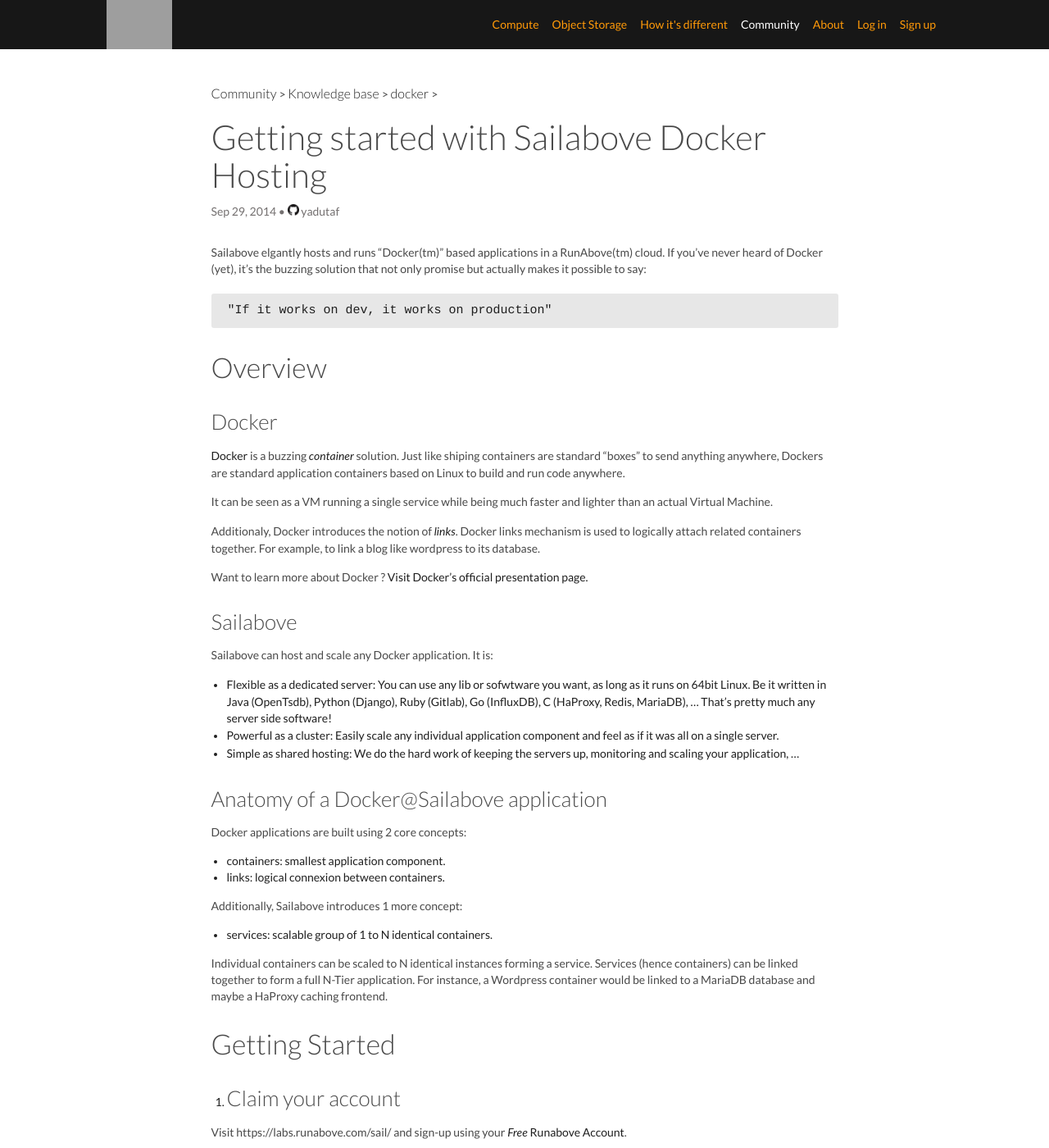
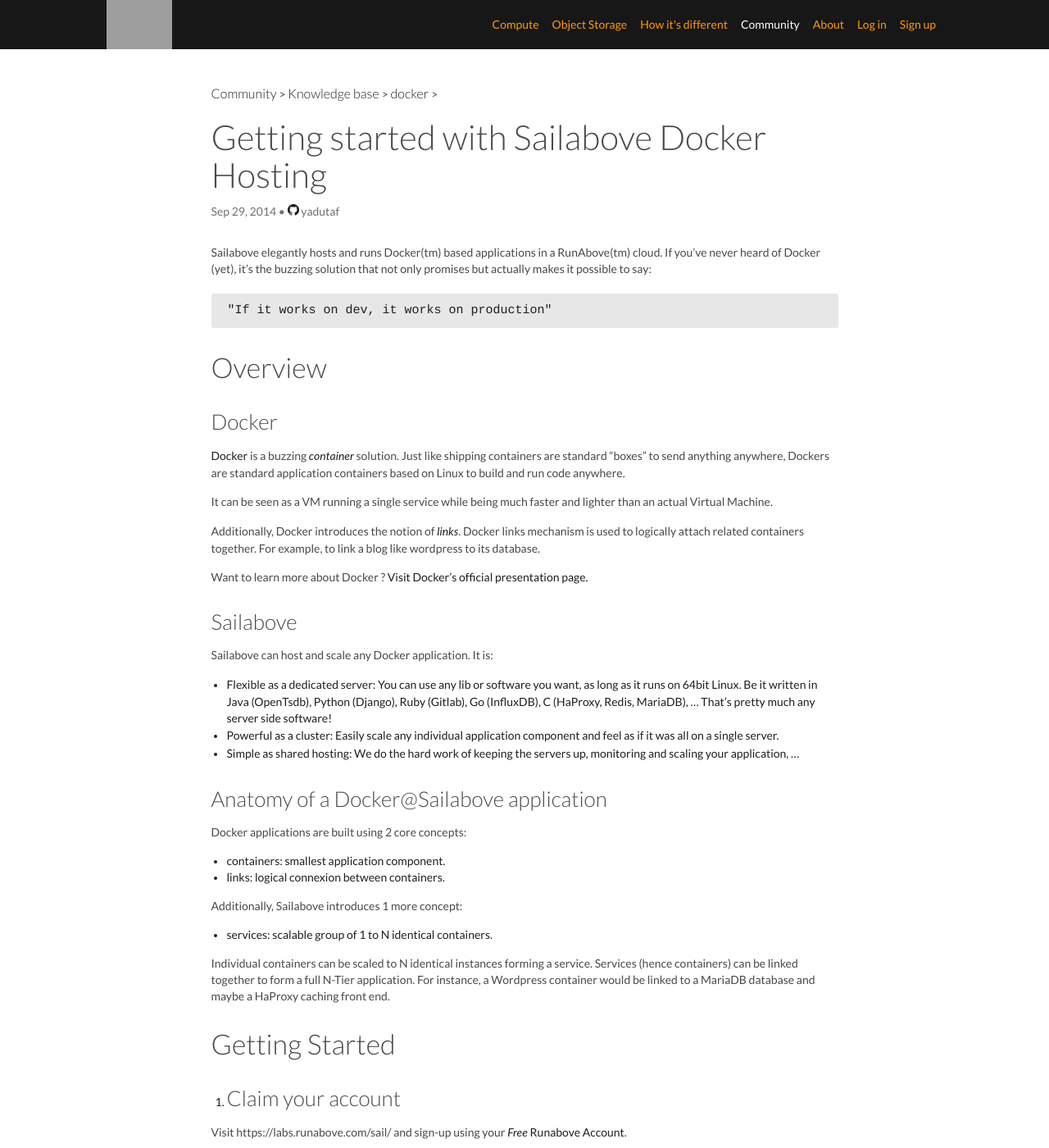
Before and after one commit to ovhlabs/knowledge-base, a Jekyll site: the page built from en/_posts/2014-09-29-getting-started-with-sailabove-docker.markdown, in a window 1280 px wide and 1400 px high. Shown: the whole window at 82% size. Built offline with Jekyll 4.4.1, drawn with Linux system fonts in a browser that asks for light colours; some web fonts are replaced; Markdown is read by kramdown in place of the engine named in the settings; comment, search, counter and statistics services are not loaded; some of the changed text lies outside the part shown; grey boxes are pictures that could not be loaded.

Commit message:
typos and minor upgrades

```diff
--- a/en/_posts/2014-09-29-getting-started-with-sailabove-docker.markdown
+++ b/en/_posts/2014-09-29-getting-started-with-sailabove-docker.markdown
@@ -7,7 +7,7 @@
 author: yadutaf
 ---
 
-Sailabove elgantly hosts and runs "Docker(tm)" based applications in a RunAbove(tm) cloud. If you've never heard of Docker (yet), it's the buzzing solution that not only promise but actually makes it possible to say:
+Sailabove elegantly hosts and runs Docker(tm) based applications in a RunAbove(tm) cloud. If you've never heard of Docker (yet), it's the buzzing solution that not only promises but actually makes it possible to say:
 
     "If it works on dev, it works on production"
 
@@ -17,11 +17,11 @@
 Docker
 ------
 
-[Docker](https://www.docker.com/) is a buzzing *container* solution. Just like shiping containers are standard "boxes" to send anything anywhere, Dockers are standard application containers based on Linux to build and run code anywhere.
+[Docker](https://www.docker.com/) is a buzzing *container* solution. Just like shipping containers are standard "boxes" to send anything anywhere, Dockers are standard application containers based on Linux to build and run code anywhere.
 
 It can be seen as a VM running a single service while being much faster and lighter than an actual Virtual Machine.
 
-Additionaly, Docker introduces the notion of *links*. Docker links mechanism is used to logically attach related containers together. For example, to link a blog like wordpress to its database.
+Additionally, Docker introduces the notion of *links*. Docker links mechanism is used to logically attach related containers together. For example, to link a blog like wordpress to its database.
 
 Want to learn more about Docker ? [Visit Docker's official presentation page.](https://docker.com/whatisdocker/)
 
@@ -30,7 +30,7 @@
 
 Sailabove can host and scale any Docker application. It is:
 
-- **Flexible as a dedicated server**: You can use any lib or sofwtware you want, as long as it runs on 64bit Linux. Be it written in Java (OpenTsdb), Python (Django), Ruby (Gitlab), Go (InfluxDB), C (HaProxy, Redis, MariaDB), ... That's pretty much any server side software!
+- **Flexible as a dedicated server**: You can use any lib or software you want, as long as it runs on 64bit Linux. Be it written in Java (OpenTsdb), Python (Django), Ruby (Gitlab), Go (InfluxDB), C (HaProxy, Redis, MariaDB), ... That's pretty much any server side software!
 - **Powerful as a cluster**: Easily scale any individual application component and feel as if it was all on a single server.
 - **Simple as shared hosting**: We do the hard work of keeping the servers up, monitoring and scaling your application, ...
 
@@ -45,7 +45,7 @@
 Additionally, Sailabove introduces 1 more concept:
 - services: scalable group of 1 to N identical containers.
 
-Individual containers can be scaled to N identical instances forming a service. Services (hence containers) can be linked together to form a full N-Tier application. For instance, a Wordpress container would be linked to a MariaDB database and maybe a HaProxy caching frontend.
+Individual containers can be scaled to N identical instances forming a service. Services (hence containers) can be linked together to form a full N-Tier application. For instance, a Wordpress container would be linked to a MariaDB database and maybe a HaProxy caching front end.
 
 Getting Started
 ===============
```
Also changed, not shown: other parts of en/_posts/2014-09-29-getting-started-with-sailabove-docker.markdown (+3 -3 lines), en/_posts/2014-09-29-hello-go.markdown (+6 -6 lines), en/_posts/2014-09-29-hello-node.markdown (+5 -5 lines), en/_posts/2014-09-29-hello-python.markdown (+4 -4 lines), en/_posts/2014-09-29-hello-ruby.markdown (+4 -4 lines).
